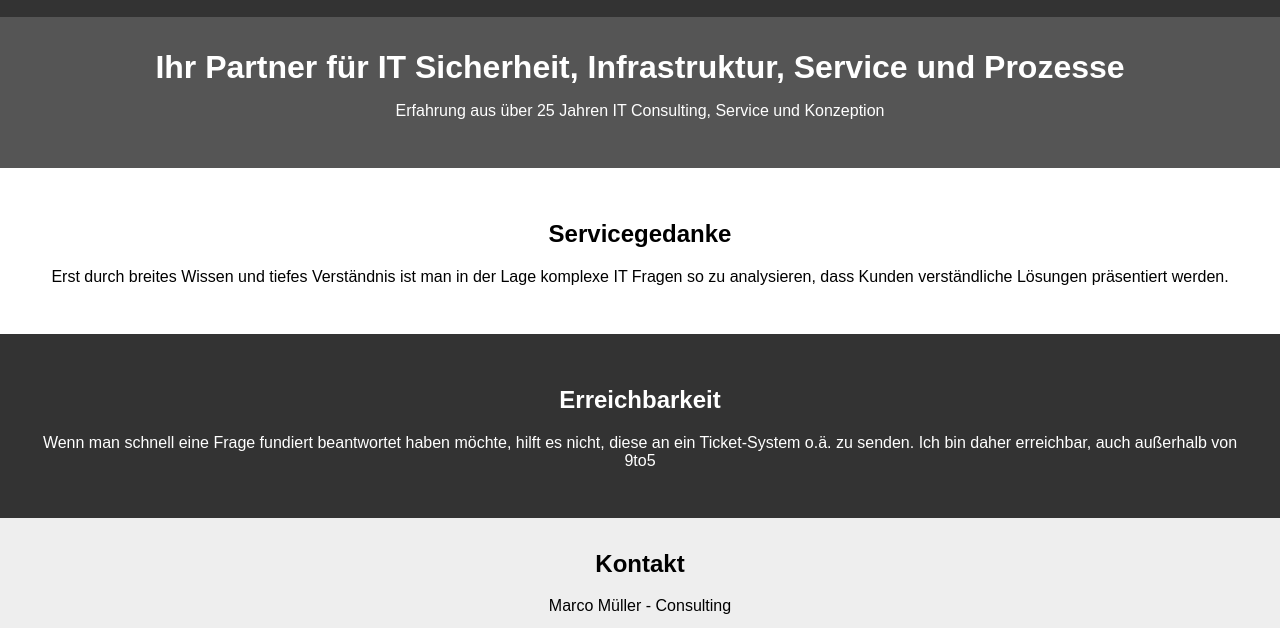
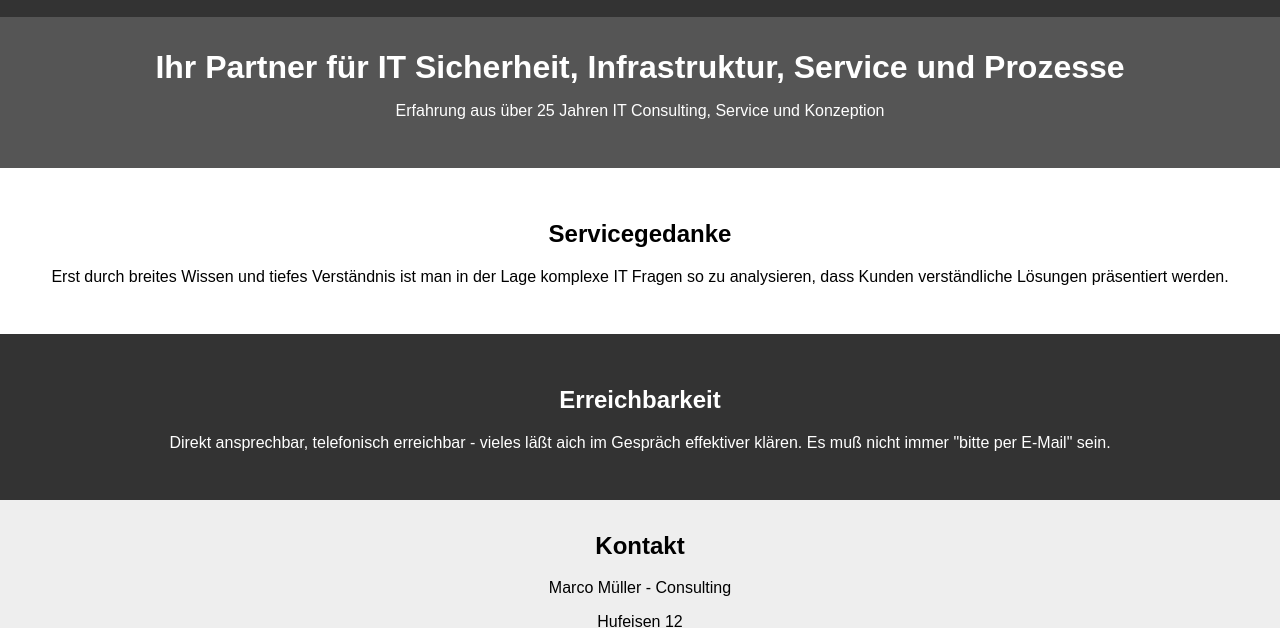
Before and after one commit to marco74hh/homepage, a plain HTML site: page index.html in a window 1280 px wide. Shown: the part 415-1043 px from the top of the page. Drawn offline with Linux system fonts and the light colour scheme.

Commit message:
Update index.html

```diff
--- a/index.html
+++ b/index.html
@@ -69,7 +69,7 @@
 
     <div class="section section-dark">
         <h2>Erreichbarkeit</h2>
-        <p>Wenn man schnell eine Frage fundiert beantwortet haben möchte, hilft es nicht, diese an ein Ticket-System o.ä. zu senden. Ich bin daher erreichbar, auch außerhalb von 9to5</p>
+        <p>Direkt ansprechbar, telefonisch erreichbar - vieles läßt aich im Gespräch effektiver klären. Es muß nicht immer "bitte per E-Mail" sein.</p>
     </div>
 
     <div class="contact">
```
